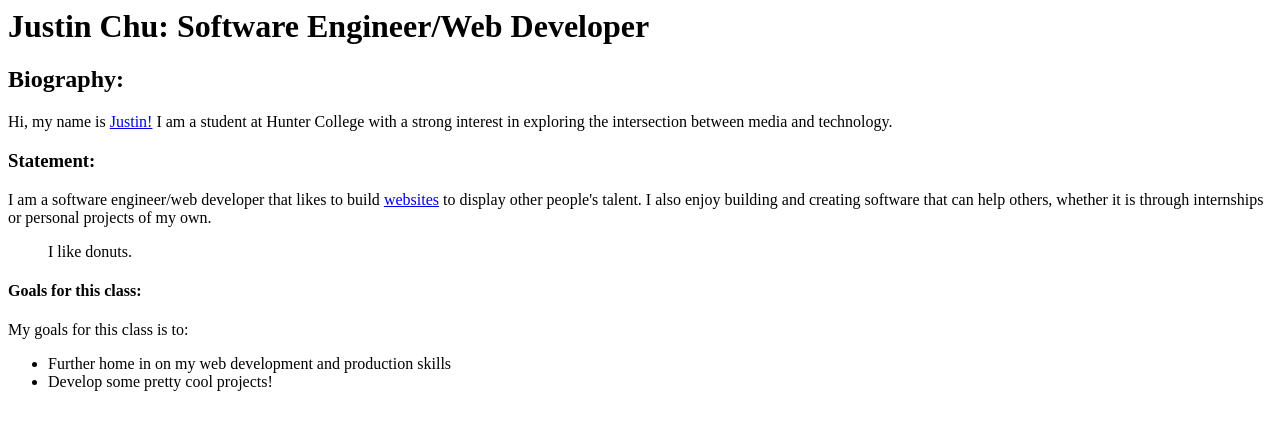
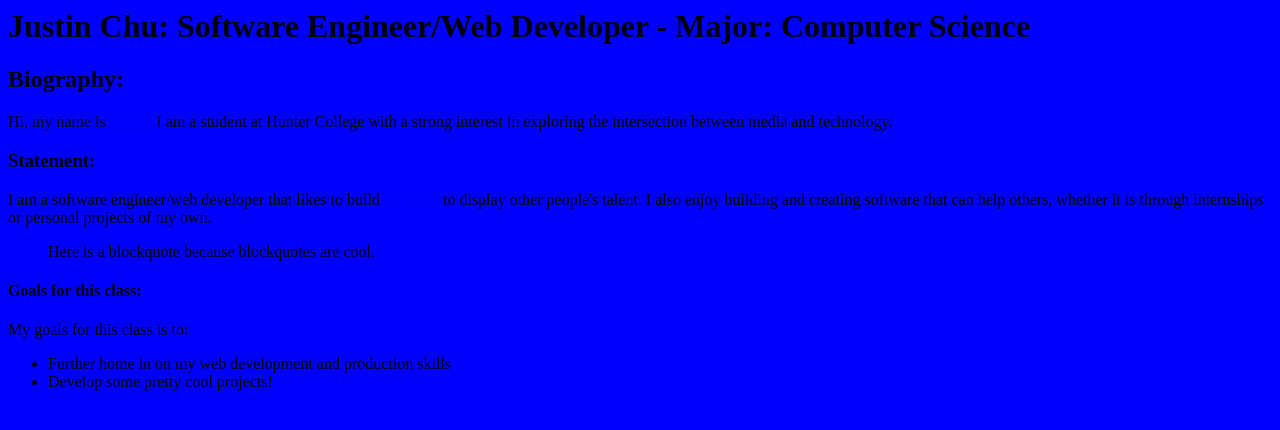
Before and after one commit to Justin5802/MEDP285, a plain HTML site: page week01/index.html in a window 1280 px wide. Drawn offline with Linux system fonts and the light colour scheme.

Commit message:
Made minor changes to website's content

```diff
--- a/week01/index.html
+++ b/week01/index.html
@@ -4,11 +4,11 @@
   </head>
   <style>
     body {
-      background-color: white;
+      background-color: blue;
     }
     </style>
   <body>
-     <h1>Justin Chu: Software Engineer/Web Developer </h1>
+     <h1>Justin Chu: Software Engineer/Web Developer - Major: Computer Science </h1>
 
      <h2>Biography:</h2>
 
@@ -17,7 +17,7 @@
     <h3>Statement:</h3>
 
 <p>I am a software engineer/web developer that likes to build <a href = https://www.pangstervault.com>websites</a> to display other people's talent. I also enjoy building and creating software that can help others, whether it is through internships or personal projects of my own.</p>
-<blockquote>I like donuts.</blockquote>
+<blockquote>Here is a blockquote because blockquotes are cool.</blockquote>
 
    <h4>Goals for this class:</h4>
 
```
